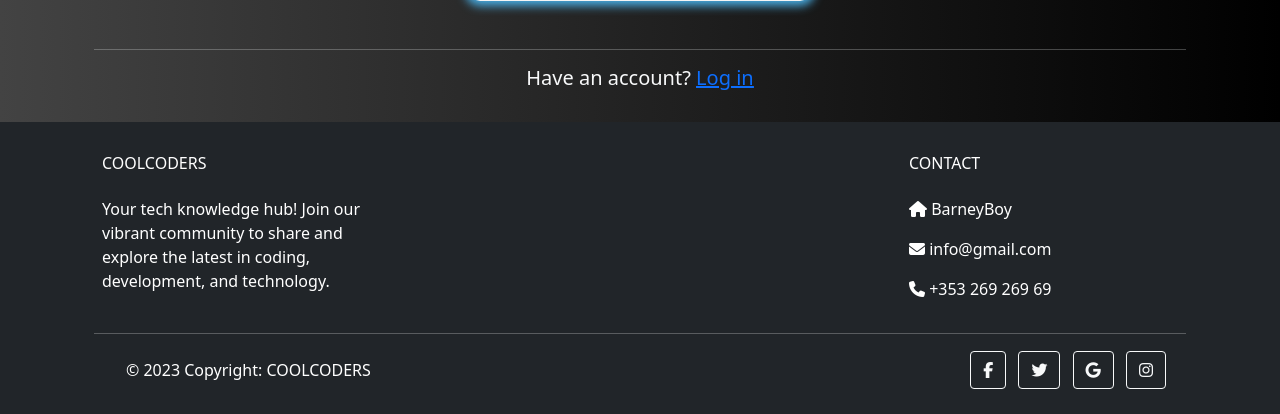
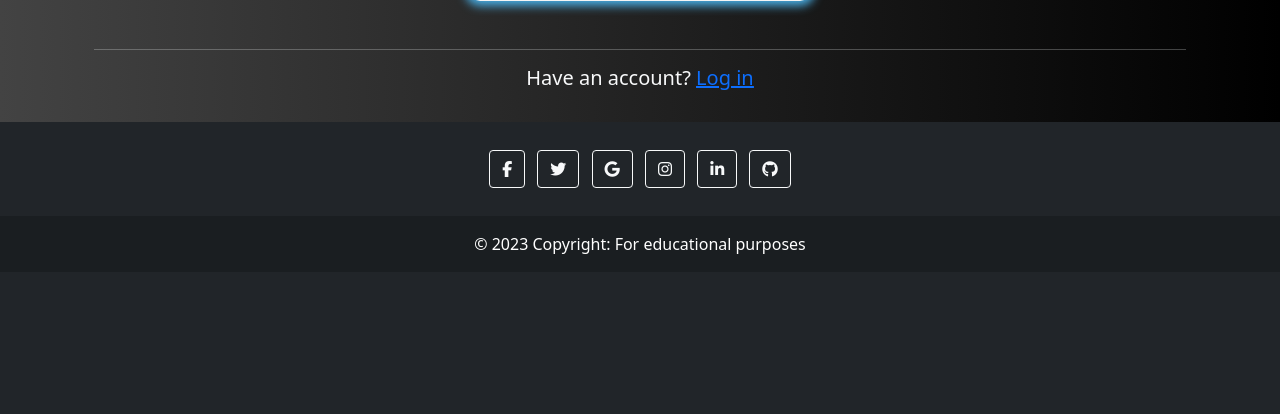
Before and after one commit to DarrachBarneveld/Project-4-CodeInstitute, a Django app: page /accounts/signup/ in a window 1280 px wide. Shown: the part 686-1100 px from the top of the page. After the commit the page ends 940 px from the top, so only its background shows below. Run offline with Django 3.2, Linux system fonts and the light colour scheme; some libraries are stand-ins or nearby versions.

Commit message:
Updated footer styling and href links

```diff
--- a/static/css/style.css
+++ b/static/css/style.css
@@ -267,6 +267,26 @@ img {
 
 /* SOCIALS */
 
+.github:hover,
+.github:focus {
+  transition: all 0.2s;
+  transform: scale(1.1);
+  filter: brightness(1.1);
+  cursor: pointer;
+  color: white !important;
+  background: #f17f06;
+}
+
+.linkedin:hover,
+.linkedin:focus {
+  transition: all 0.2s;
+  transform: scale(1.1);
+  filter: brightness(1.1);
+  cursor: pointer;
+  color: white !important;
+  background: #0e76a8;
+}
+
 .twitter:hover,
 .twitter:focus {
   transition: all 0.2s;
--- a/templates/base.html
+++ b/templates/base.html
@@ -163,69 +163,71 @@
     </main>
 
     <!-- Footer -->
-    <footer class="text-center text-lg-start text-white bg-dark">
+    <footer class="bg-dark text-center text-white">
+      <!-- Grid container -->
       <div class="container p-4 pb-0">
-        <section class="p-2 d-flex justify-content-between">
-          <div class="col-md-3 col-lg-3 col-xl-3">
-            <h6 class="text-uppercase mb-4 font-weight-bold">COOLCODERS</h6>
-            <p>
-              Your tech knowledge hub! Join our vibrant community to share and
-              explore the latest in coding, development, and technology.
-            </p>
-          </div>
-          <div class="col-md-3 col-lg-3 col-xl-3">
-            <h6 class="text-uppercase mb-4 font-weight-bold">Contact</h6>
-            <p><i class="fas fa-home mr-3"></i> BarneyBoy</p>
-            <p><i class="fas fa-envelope mr-3"></i> info@gmail.com</p>
-            <p><i class="fas fa-phone mr-3"></i> +353 269 269 69</p>
-          </div>
-        </section>
-        <!-- Section: Links -->
-        <hr class="my-2" />
-        <!-- Section: Copyright -->
-        <section class="p-3 pt-0">
-          <div class="row d-flex align-items-center">
-            <div class="col-md-7 col-lg-8 text-center text-md-start">
-              <!-- Copyright -->
-              <div class="p-3">© 2023 Copyright: COOLCODERS</div>
-              <!-- Copyright -->
-            </div>
-
-            <div class="col-md-5 col-lg-4 ml-lg-0 text-center text-md-end">
+        <!-- Section: Social media -->
+        <section class="mb-4">
           <!-- Facebook -->
           <a
             class="btn btn-outline-light btn-floating m-1 facebook"
-                class="text-white"
+            href="https://www.facebook.com/"
             role="button"
+            target="_blank"
             ><i class="fab fa-facebook-f"></i
           ></a>
 
           <!-- Twitter -->
           <a
             class="btn btn-outline-light btn-floating m-1 twitter"
-                class="text-white"
+            href="https://twitter.com/"
             role="button"
+            target="_blank"
             ><i class="fab fa-twitter"></i
           ></a>
 
           <!-- Google -->
           <a
             class="btn btn-outline-light btn-floating m-1 google"
-                class="text-white"
+            href="https://www.google.com/"
             role="button"
+            target="_blank"
             ><i class="fab fa-google"></i
           ></a>
 
           <!-- Instagram -->
           <a
             class="btn btn-outline-light btn-floating m-1 instagram"
-                class="text-white"
+            href="https://www.facebook.com/"
             role="button"
+            target="_blank"
             ><i class="fab fa-instagram"></i
           ></a>
+
+          <!-- Linkedin -->
+          <a
+            class="btn btn-outline-light btn-floating m-1 linkedin"
+            href="https://www.linkedin.com/in/darrach-barneveld-2b493511b/"
+            role="button"
+            target="_blank"
+            ><i class="fab fa-linkedin-in"></i
+          ></a>
+
+          <!-- Github -->
+          <a
+            class="btn btn-outline-light btn-floating m-1 github"
+            href="https://github.com/DarrachBarneveld"
+            role="button"
+            target="_blank"
+            ><i class="fab fa-github"></i
+          ></a>
+        </section>
+        <!-- Section: Social media -->
       </div>
-          </div>
-        </section>
+      <!-- Grid container -->
+
+      <div class="text-center p-3" style="background-color: rgba(0, 0, 0, 0.2)">
+        © 2023 Copyright: For educational purposes
       </div>
     </footer>
     <script>
```
Lines whose indentation alone changed are shown as unchanged.
